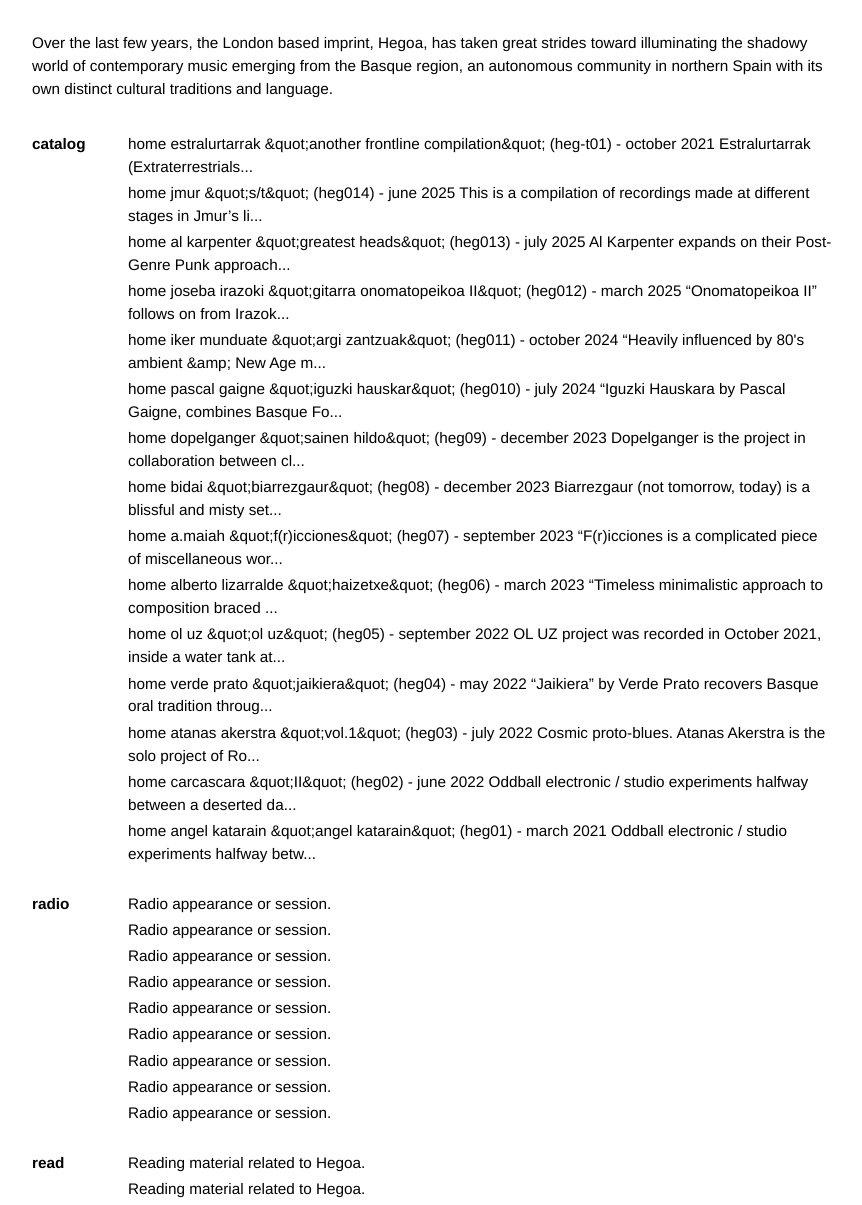
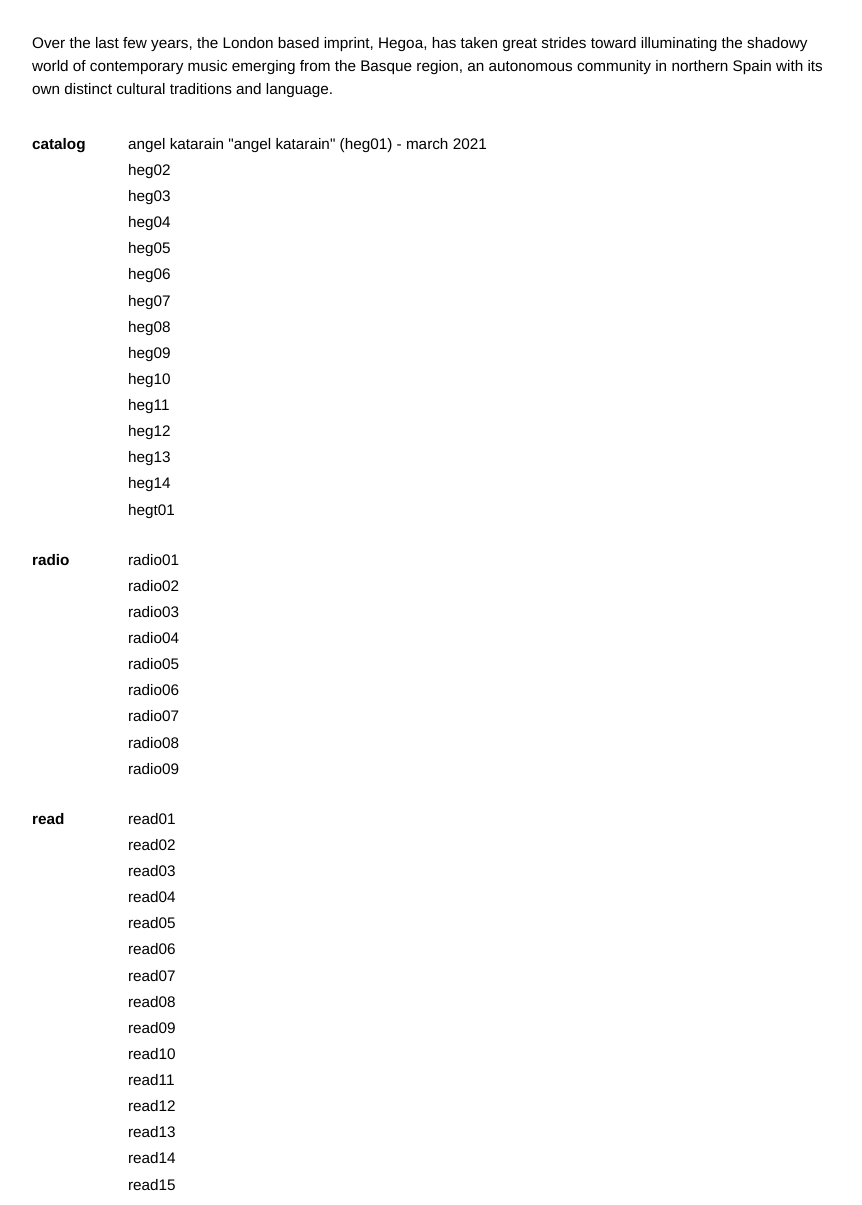
Before and after one commit to RealNoReal/hegoa-website, an Eleventy site: page index.njk in a window 1280 px wide. Shown: the top 1205 px of the page, without its empty margins (0-862 px from the left). Built offline with nearby package versions, Linux system fonts and the light colour scheme; Eleventy itself is replaced by a stand-in of ours; files that its build step writes are made by us from their sources.

Commit message:
test title

```diff
--- a/_includes/index.njk
+++ b/_includes/index.njk
@@ -6,8 +6,8 @@
   <div class="entry-block">
     <div class="section-title">catalog</div>
     <div class="entries">
-      {% for item in collections.releases | reverse %}
-        <a href="{{ item.url }}">{{ item.templateContent | striptags | truncate(120, true, "...") }}</a><br>
+      {% for item in collections.releases %}
+        <a href="{{ item.url }}">{{ item.data.title }}</a><br>
       {% endfor %}
     </div>
   </div>
@@ -15,8 +15,8 @@
   <div class="entry-block">
     <div class="section-title">radio</div>
     <div class="entries">
-      {% for item in collections.radio | reverse %}
-        <a href="{{ item.url }}">{{ item.templateContent | striptags | truncate(120, true, "...") }}</a><br>
+      {% for item in collections.radio %}
+        <a href="{{ item.url }}">{{ item.data.title }}</a><br>
       {% endfor %}
     </div>
   </div>
@@ -24,8 +24,8 @@
   <div class="entry-block">
     <div class="section-title">read</div>
     <div class="entries">
-      {% for item in collections.read | reverse %}
-        <a href="{{ item.url }}">{{ item.templateContent | striptags | truncate(120, true, "...") }}</a><br>
+      {% for item in collections.read %}
+        <a href="{{ item.url }}">{{ item.data.title }}</a><br>
       {% endfor %}
     </div>
   </div>
@@ -33,7 +33,7 @@
   <div class="entry-block">
     <div class="section-title">live</div>
     <div class="entries">
-      {% for item in collections.live | reverse %}
+      {% for item in collections.live %}
         <a href="{{ item.url }}">{{ item.data.title }}</a><br>
       {% endfor %}
     </div>
@@ -42,8 +42,8 @@
   <div class="entry-block">
     <div class="section-title">watch</div>
     <div class="entries">
-      {% for item in collections.watch | reverse %}
-        <a href="{{ item.url }}">{{ item.templateContent | striptags | truncate(120, true, "...") }}</a><br>
+      {% for item in collections.watch %}
+        <a href="{{ item.url }}">{{ item.data.title }}</a><br>
       {% endfor %}
     </div>
   </div>
--- a/releases/heg01.md
+++ b/releases/heg01.md
@@ -1,6 +1,6 @@
 ---
 layout: release.njk
-title: heg01
+title: angel katarain "angel katarain" (heg01) - march 2021
 date: 2025-07-01
 tags: release
 permalink: /releases/heg01/
```
